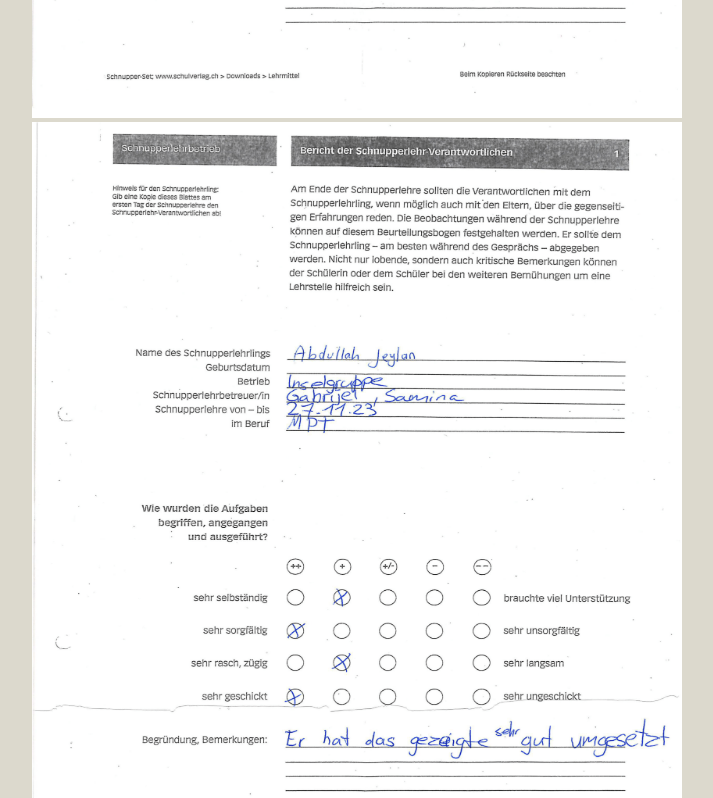
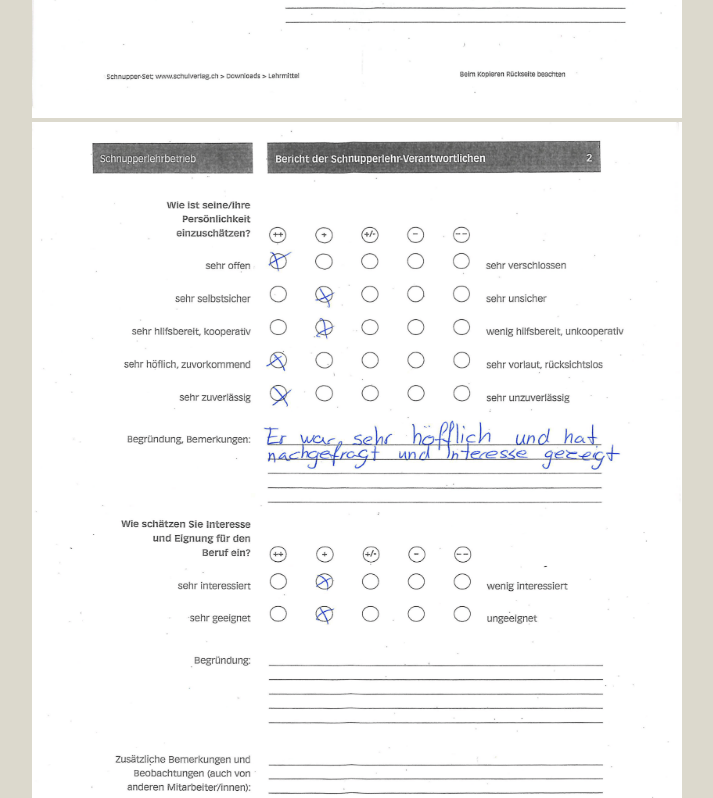
Before and after one commit to bombovlat/jeylan2.github.io, a plain HTML site: page 1.Schnuppern Bericht.html in a window 1280 px wide. Shown: the part 740-1538 px from the top of the page, without its empty margins (283-996 px from the left). Drawn offline with Linux system fonts and the light colour scheme.

Commit message:
Update 1.Schnuppern Bericht.html

```diff
--- a/1.Schnuppern Bericht.html
+++ b/1.Schnuppern Bericht.html
@@ -42,7 +42,7 @@
 	 <center>
 
 	<img src="MPA.png" alt="MPA.png" width="650" height="850">
-	<img src="MPA.png" alt="MPA-1.png" width="650" height="850">
+	<img src="MPA-1.png" alt="MPA-1.png" width="650" height="850">
 
    <br>
 
```
